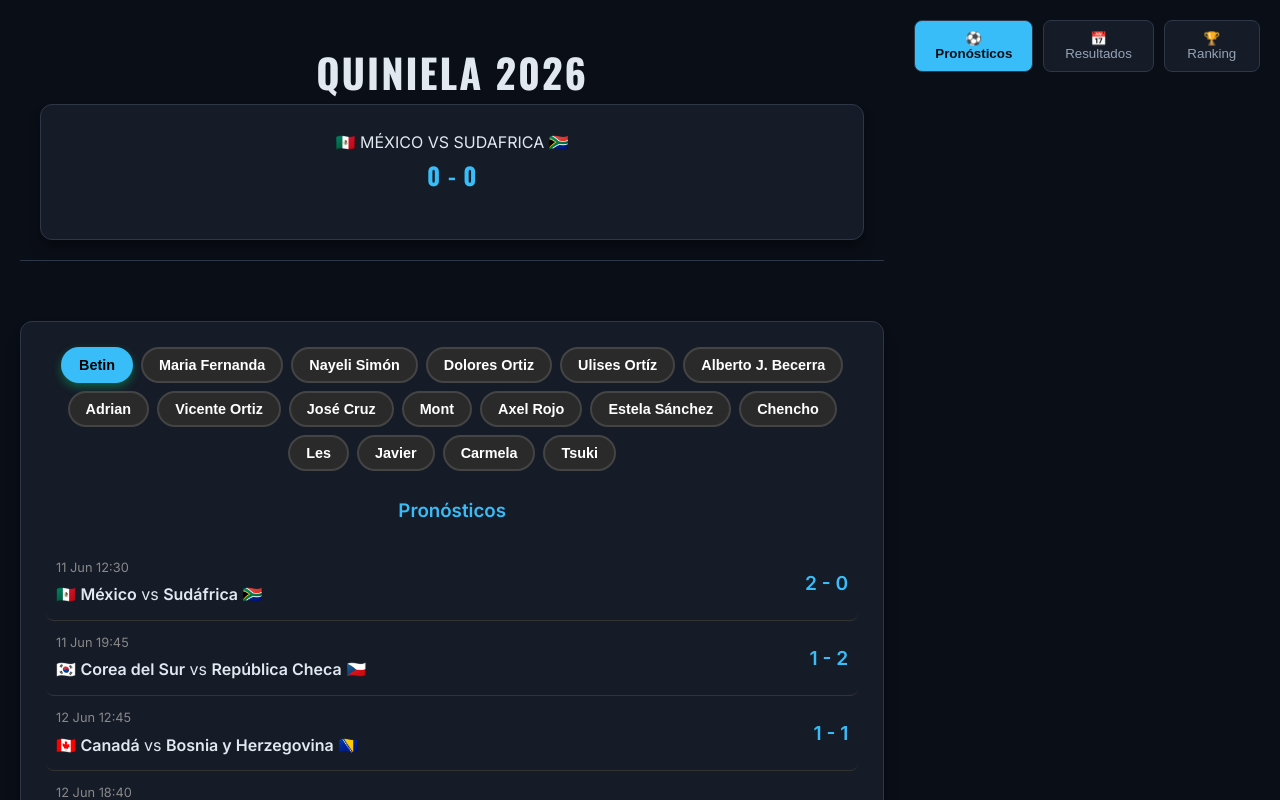
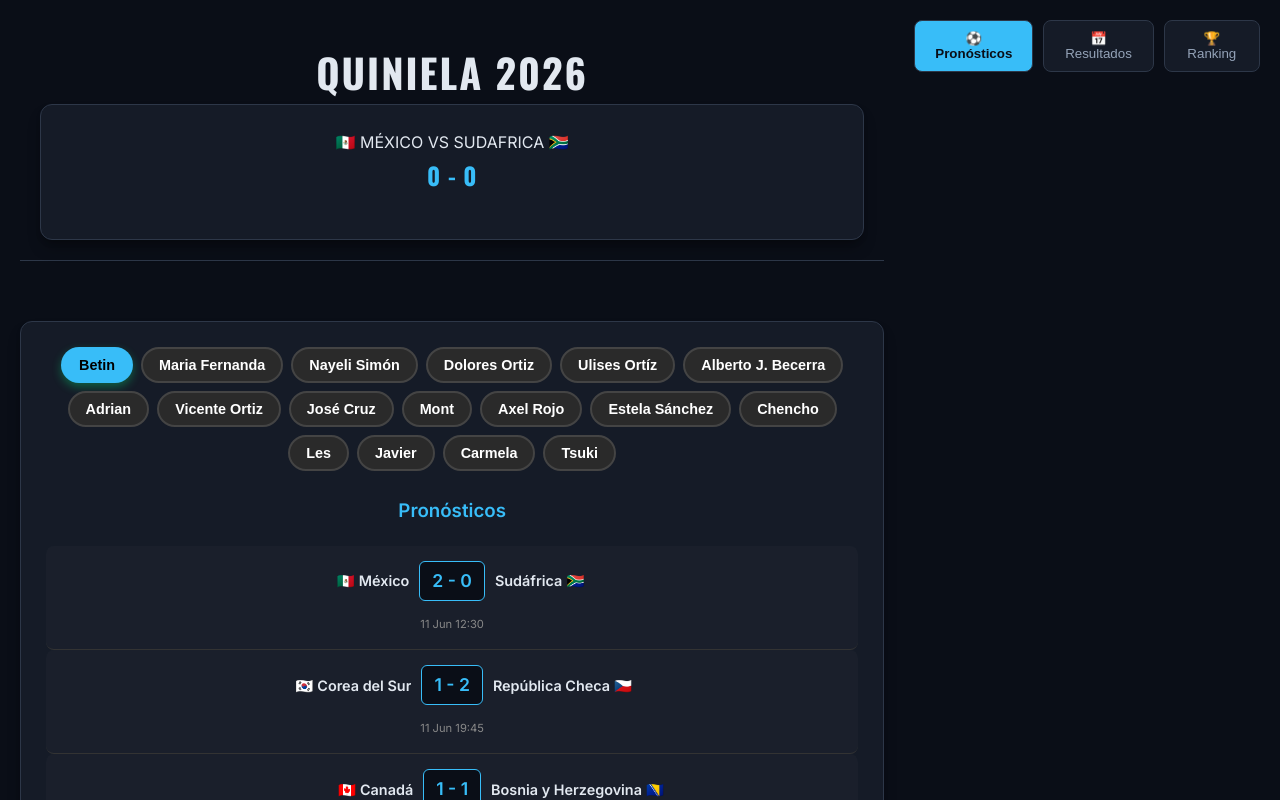
Before and after one commit to alberto88vala-dev/quiniela-mundial-2026, a React (Vite) app: page / in a window 1280 px wide. Shown: the top 800 px of the page. Built offline with nearby package versions, Linux system fonts and the light colour scheme.

Commit message:
cuadricula 2

```diff
--- a/src/pages/QuinielaManual.jsx
+++ b/src/pages/QuinielaManual.jsx
@@ -48,7 +48,7 @@ export default function QuinielaManual() {
     { id: 36, local: "Túnez", visita: "Japón", fecha: "20 Jun 21:45" },
     { id: 37, local: "Nueva Zelanda", visita: "Egipto", fecha: "21 Jun 18:45" },
     { id: 38, local: "Bélgica", visita: "Irán", fecha: "21 Jun 12:45" },
-    { id: 39, local: "Uruguay", visita: "Cabo Verde", fecha: "21 Jun 15:45" },
+    { id: 39, local: "Uruguay", Permite: "Cabo Verde", fecha: "21 Jun 15:45" },
     { id: 40, local: "España", visita: "Arabia Saudita", fecha: "21 Jun 09:40" },
     { id: 41, local: "Noruega", visita: "Senegal", fecha: "22 Jun 17:40" },
     { id: 42, local: "Francia", visita: "Irak", fecha: "22 Jun 14:45" },
@@ -180,24 +180,21 @@ export default function QuinielaManual() {
       {/* PESTAÑA: PRONÓSTICOS */}
       {activeTab === 'pronosticar' && (
         <div className="card">
-          {/* Carrusel de botones de participantes */}
-         {/* Contenedor mejorado de participantes */}
           <div style={{
             display: 'flex',
-            flexWrap: 'wrap', /* IMPORTANTE: Permite que bajen de renglón */
-            justifyContent: 'center', /* Centra los botones en el espacio disponible */
+            flexWrap: 'wrap',
+            justifyContent: 'center',
             gap: '8px',
             marginBottom: '25px',
             padding: '0 10px'
           }}>
-
             {participantes.map(participante => (
               <button
                 key={participante.id}
                 onClick={() => setPronosticadorActivo(participante.id)}
                 style={{
                   padding: '8px 16px',
-                  fontSize: '0.9rem', /* Un poco más compacto */
+                  fontSize: '0.9rem',
                   background: pronosticadorActivo === participante.id ? 'var(--accent)' : '#2a2a2a',
                   color: pronosticadorActivo === participante.id ? '#000' : '#fff',
                   border: pronosticadorActivo === participante.id ? '2px solid transparent' : '2px solid #444',
@@ -217,20 +214,42 @@ export default function QuinielaManual() {
             Pronósticos
           </h3>
 
-          {/* Lista de Partidos con Banderas */}
           {partidos.map(p => {
             const marcadorMostrado = diccionariosPronosticos[pronosticadorActivo]?.[p.id] || "-";
             return (
-              <div key={p.id} className="fila-partido" style={{display: 'flex', justifyContent: 'space-between', alignItems: 'center', padding: '12px 10px', borderBottom: '1px solid #333'}}>
-                <span style={{ display: 'flex', flexDirection: 'column', gap: '4px' }}>
-                  <span style={{ fontSize: '0.8rem', color: '#888' }}>{p.fecha}</span>
-                  <span style={{ fontSize: '1rem' }}>
-                    {banderas[p.local] || '🏳️'} <b>{p.local}</b> vs <b>{p.visita}</b> {banderas[p.visita] || '🏳️'}
-                  </span>
+              <div key={p.id} className="fila-partido" style={{
+                display: 'grid',
+                gridTemplateColumns: '1fr auto 1fr',
+                alignItems: 'center',
+                gap: '10px',
+                padding: '15px 10px',
+                borderBottom: '1px solid #333',
+                backgroundColor: 'rgba(255,255,255,0.02)'
+              }}>
+                <span style={{ textAlign: 'right', fontSize: '0.9rem', overflow: 'hidden', textOverflow: 'ellipsis' }}>
+                  {banderas[p.local] || '🏳️'} <b>{p.local}</b>
                 </span>
-                <div style={{textAlign: 'right'}}>
-                  <span style={{display: 'block', fontWeight: 'bold', fontSize: '1.2rem', color: 'var(--accent)'}}>{marcadorMostrado}</span>
+
+                <div style={{
+                  backgroundColor: '#0a0e17',
+                  padding: '5px 12px',
+                  borderRadius: '6px',
+                  border: '1px solid var(--accent)',
+                  fontWeight: 'bold',
+                  fontSize: '1.1rem',
+                  color: 'var(--accent)',
+                  textAlign: 'center'
+                }}>
+                  {marcadorMostrado}
                 </div>
+
+                <span style={{ textAlign: 'left', fontSize: '0.9rem', overflow: 'hidden', textOverflow: 'ellipsis' }}>
+                  <b>{p.visita}</b> {banderas[p.visita] || '🏳️'}
+                </span>
+
+                <span style={{ gridColumn: '1 / -1', textAlign: 'center', fontSize: '0.7rem', color: '#888', marginTop: '5px' }}>
+                  {p.fecha}
+                </span>
               </div>
             );
           })}
@@ -244,22 +263,44 @@ export default function QuinielaManual() {
            {partidos.map(p => {
              const resultadoOficial = resultadosOficiales[p.id];
              return (
-               <div key={p.id} className="fila-partido" style={{display: 'flex', justifyContent: 'space-between', alignItems: 'center', padding: '12px 10px', borderBottom: '1px solid #333'}}>
-                 <span style={{ display: 'flex', flexDirection: 'column', gap: '4px' }}>
-                   <span style={{ fontSize: '0.8rem', color: '#888' }}>{p.fecha}</span>
-                   <span style={{ fontSize: '1rem' }}>
-                     {banderas[p.local] || '🏳️'} <b>{p.local}</b> vs <b>{p.visita}</b> {banderas[p.visita] || '🏳️'}
-                   </span>
-                 </span>
-                 <div style={{textAlign: 'center'}}>
-                   <span style={{display: 'block', fontWeight: 'bold', fontSize: '1.2rem'}}>
-                     {resultadoOficial ? resultadoOficial : "0 - 0"}
-                   </span>
-                   <span style={{fontSize: '10px', fontWeight: 'bold', color: resultadoOficial ? '#28a745' : 'var(--text-muted)'}}>
+              <div key={p.id} className="fila-partido" style={{
+                display: 'grid',
+                gridTemplateColumns: '1fr auto 1fr',
+                alignItems: 'center',
+                gap: '10px',
+                padding: '15px 10px',
+                borderBottom: '1px solid #333',
+                backgroundColor: 'rgba(255,255,255,0.02)'
+              }}>
+                <span style={{ textAlign: 'right', fontSize: '0.9rem', overflow: 'hidden', textOverflow: 'ellipsis' }}>
+                  {banderas[p.local] || '🏳️'} <b>{p.local}</b>
+                </span>
+
+                <div style={{ textAlign: 'center' }}>
+                  <div style={{
+                    backgroundColor: '#0a0e17',
+                    padding: '5px 12px',
+                    borderRadius: '6px',
+                    border: resultadoOficial ? '1px solid #28a745' : '1px solid #444',
+                    fontWeight: 'bold',
+                    fontSize: '1.1rem',
+                    color: resultadoOficial ? '#fff' : 'var(--text-muted)'
+                  }}>
+                    {resultadoOficial ? resultadoOficial : "0 - 0"}
+                  </div>
+                  <span style={{fontSize: '10px', fontWeight: 'bold', color: resultadoOficial ? '#28a745' : 'var(--text-muted)', display: 'block', marginTop: '4px'}}>
                      {resultadoOficial ? "FINALIZADO" : "POR DEFINIR"}
-                   </span>
-                 </div>
-               </div>
+                  </span>
+                </div>
+
+                <span style={{ textAlign: 'left', fontSize: '0.9rem', overflow: 'hidden', textOverflow: 'ellipsis' }}>
+                  <b>{p.visita}</b> {banderas[p.visita] || '🏳️'}
+                </span>
+
+                <span style={{ gridColumn: '1 / -1', textAlign: 'center', fontSize: '0.7rem', color: '#888', marginTop: '5px' }}>
+                  {p.fecha}
+                </span>
+              </div>
              );
            })}
         </div>
```
